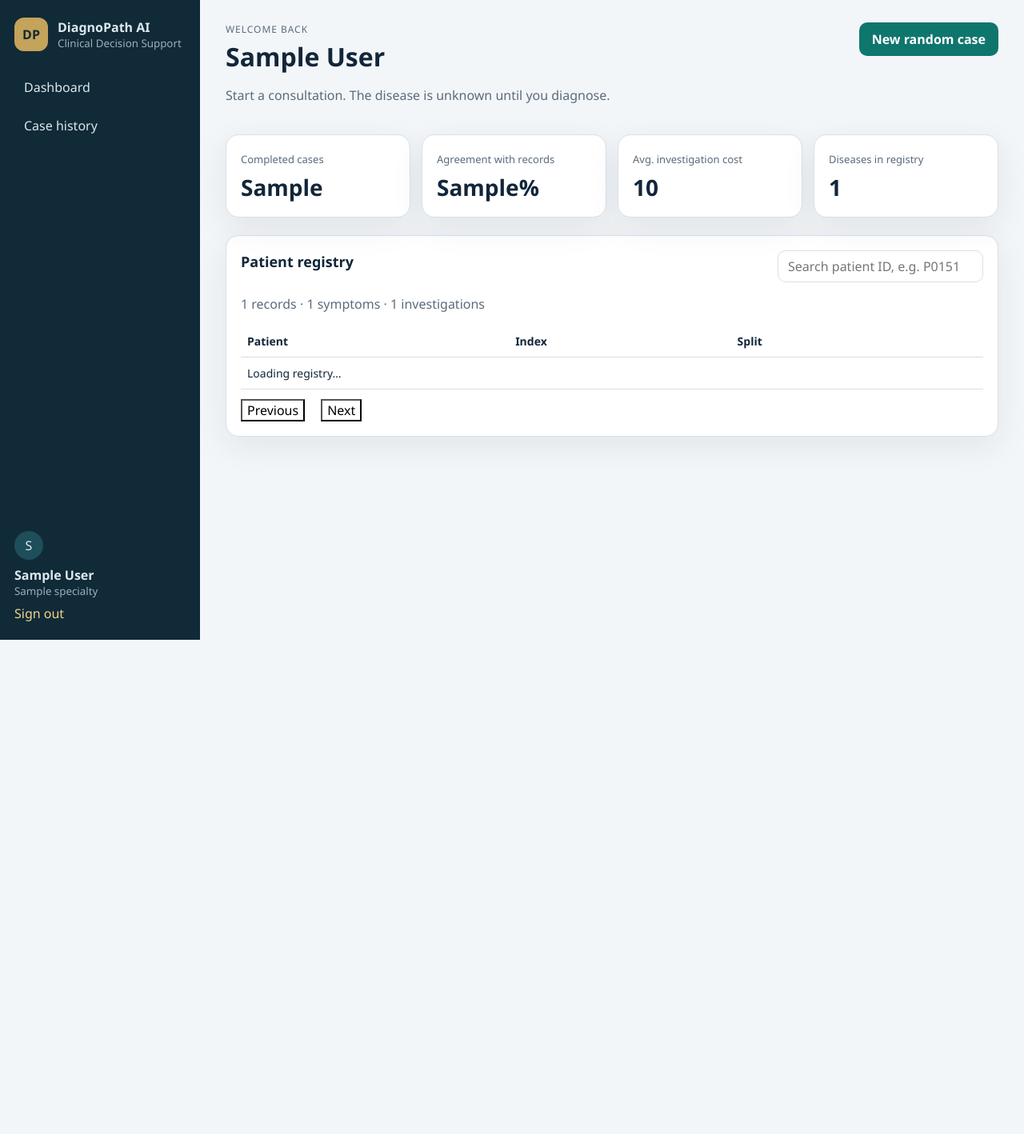
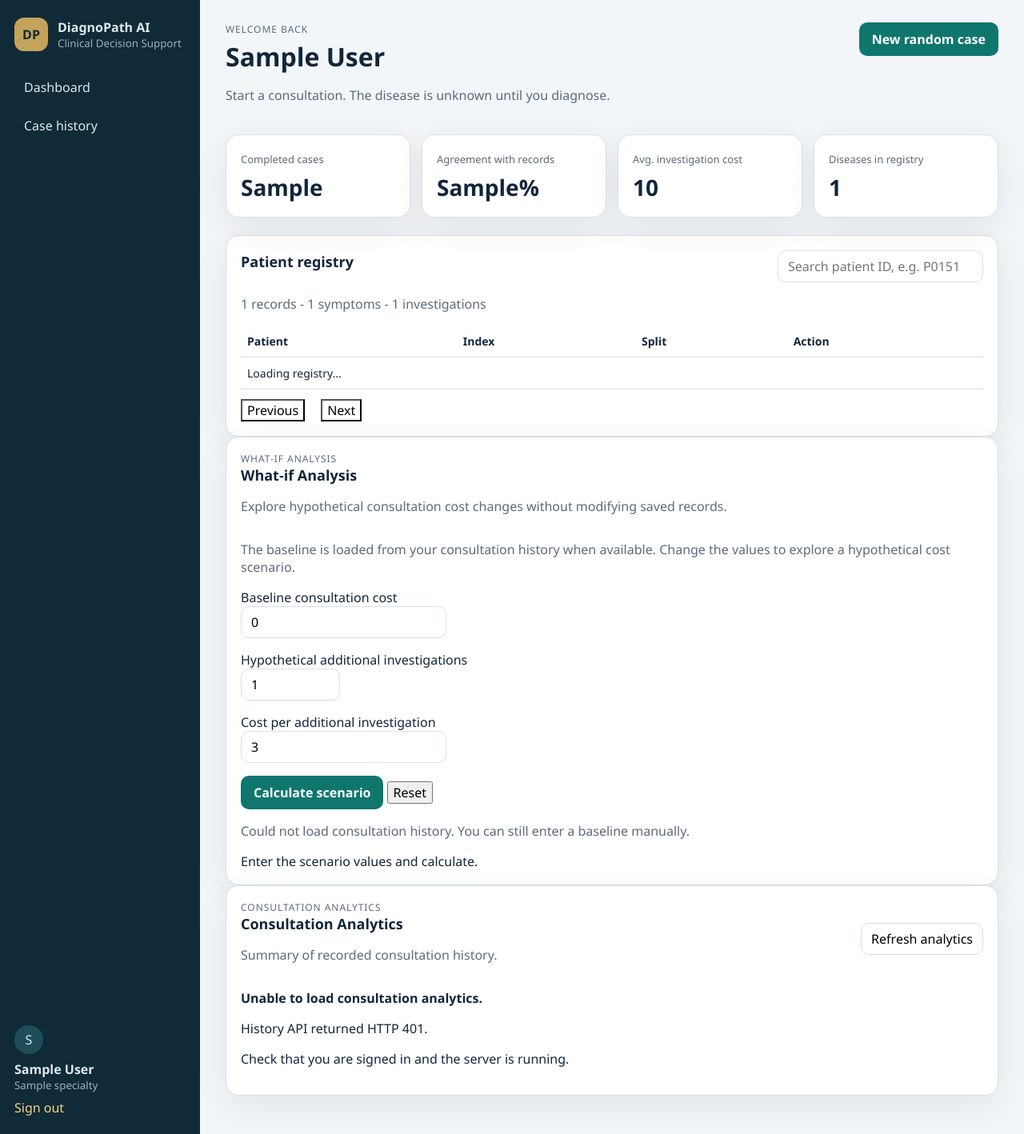
Before and after one commit to Varshakh8/DiagnoPath, a FastAPI app: template app/templates/dashboard.html in a window 1280 px wide. Shown: the whole page at 80% size. Before the commit the page ends 800 px from the top, so only its background shows below. Run offline with FastAPI, Linux system fonts and the light colour scheme; the template is opened without the code that fills it: most values are stand-ins (such as "Sample title", 1, 10 or a date in 2020).

Commit message:
Add consultation analytics and what-if dashboard

```diff
--- /dev/null
+++ b/app/static/js/analytics.js
@@ -0,0 +1,199 @@
+(() => {
+  "use strict";
+
+  const content = document.getElementById("analytics-content");
+  const refreshButton = document.getElementById("refresh-analytics");
+
+  if (!content) {
+    console.error("Analytics: #analytics-content was not found.");
+    return;
+  }
+
+  const escapeHTML = (value) =>
+    String(value ?? "").replace(/[&<>"']/g, (c) => ({
+      "&": "&amp;",
+      "<": "&lt;",
+      ">": "&gt;",
+      '"': "&quot;",
+      "'": "&#39;"
+    })[c]);
+
+  const number = (value) => {
+    const n = Number(value);
+    return Number.isFinite(n)
+      ? n.toLocaleString(undefined, { maximumFractionDigits: 2 })
+      : "0";
+  };
+
+  const percent = (value) => {
+    const n = Number(value);
+    return Number.isFinite(n) ? `${n.toFixed(1)}%` : "0.0%";
+  };
+
+  function renderError(message) {
+    content.innerHTML = `
+      <p role="alert"><strong>Unable to load consultation analytics.</strong></p>
+      <p>${escapeHTML(message)}</p>
+      <p>Check that you are signed in and the server is running.</p>
+    `;
+  }
+
+  function render(data) {
+    const cases = Array.isArray(data.cases) ? data.cases : [];
+    const stats = data.stats || {};
+
+    const completed = Number(stats.completed_cases ?? cases.length) || 0;
+    const correct = Number(stats.correct_cases ?? cases.filter(
+      c => c.correct === true || c.correct === 1 || c.correct === "1"
+    ).length) || 0;
+    const incorrect = Math.max(0, completed - correct);
+    const accuracy = Number(
+      stats.accuracy_pct ??
+      (completed ? (correct / completed) * 100 : 0)
+    ) || 0;
+
+    const avgCost = Number(stats.avg_cost) || 0;
+    const avgSteps = Number(stats.avg_steps) || 0;
+
+    const sumRecent = (key) => cases.reduce(
+      (total, c) => total + (Number(c[key]) || 0),
+      0
+    );
+
+    const recentCost = sumRecent("total_cost");
+    const recentSymptoms = sumRecent("symptoms_asked");
+    const recentTests = sumRecent("tests_ordered");
+
+    const correctWidth = completed
+      ? Math.min(100, Math.max(0, correct / completed * 100))
+      : 0;
+    const incorrectWidth = completed
+      ? Math.min(100, Math.max(0, incorrect / completed * 100))
+      : 0;
+
+    const recentCosts = cases.slice(0, 8);
+    const maxCost = Math.max(
+      1,
+      ...recentCosts.map(c => Number(c.total_cost) || 0)
+    );
+
+    const costChart = recentCosts.length
+      ? recentCosts.map((c, i) => {
+          const cost = Math.max(0, Number(c.total_cost) || 0);
+          const width = Math.min(100, cost / maxCost * 100);
+          const id = c.id ?? c.case_id ?? `Recent ${i + 1}`;
+
+          return `
+            <div style="margin:12px 0;">
+              <div style="display:flex;justify-content:space-between;gap:12px;font-size:14px;">
+                <span>${escapeHTML(`Case #${id}`)}</span>
+                <strong>${escapeHTML(number(cost))}</strong>
+              </div>
+              <div style="height:10px;background:var(--line,#e5e7eb);border-radius:8px;overflow:hidden;margin-top:5px;">
+                <div style="height:100%;width:${width}%;background:#287d8e;border-radius:8px;"></div>
+              </div>
+            </div>
+          `;
+        }).join("")
+      : "<p>No consultation history is available yet.</p>";
+
+    content.innerHTML = `
+      <div class="stat-grid">
+        <article>
+          <span>Completed cases (all history)</span>
+          <strong>${escapeHTML(number(completed))}</strong>
+        </article>
+        <article>
+          <span>Correct diagnoses (all history)</span>
+          <strong>${escapeHTML(number(correct))}</strong>
+        </article>
+        <article>
+          <span>Diagnosis accuracy</span>
+          <strong>${escapeHTML(percent(accuracy))}</strong>
+        </article>
+        <article>
+          <span>Average diagnostic cost</span>
+          <strong>${escapeHTML(number(avgCost))}</strong>
+        </article>
+        <article>
+          <span>Average steps per case</span>
+          <strong>${escapeHTML(number(avgSteps))}</strong>
+        </article>
+        <article>
+          <span>Cost total (latest 40 cases)</span>
+          <strong>${escapeHTML(number(recentCost))}</strong>
+        </article>
+        <article>
+          <span>Symptoms asked (latest 40)</span>
+          <strong>${escapeHTML(number(recentSymptoms))}</strong>
+        </article>
+        <article>
+          <span>Tests ordered (latest 40)</span>
+          <strong>${escapeHTML(number(recentTests))}</strong>
+        </article>
+      </div>
+
+      <section style="margin:20px 0;">
+        <h3>Diagnosis outcomes</h3>
+        <p>Correct: <strong>${escapeHTML(number(correct))}</strong>
+          &middot; Incorrect: <strong>${escapeHTML(number(incorrect))}</strong>
+        </p>
+        <div style="display:flex;height:22px;width:100%;border-radius:8px;overflow:hidden;background:var(--line,#e5e7eb);">
+          <div title="Correct diagnoses" style="width:${correctWidth}%;background:#25866d;"></div>
+          <div title="Incorrect diagnoses" style="width:${incorrectWidth}%;background:#c65b5b;"></div>
+        </div>
+        <p class="muted" style="font-size:13px;">
+          Green represents correct diagnoses; red represents incorrect diagnoses.
+          Accuracy uses all completed cases reported by the API.
+        </p>
+      </section>
+
+      <section style="margin:20px 0;">
+        <h3>Recent diagnostic costs</h3>
+        <p class="muted">Up to 8 most recent cases. Bar lengths are scaled against the highest cost shown.</p>
+        ${costChart}
+      </section>
+
+      <p class="muted" style="font-size:13px;">
+        Overall statistics use the API's full-history aggregates.
+        Cost, symptom, and test totals use the latest ${escapeHTML(number(cases.length))} returned records.
+      </p>
+    `;
+  }
+
+  async function loadAnalytics() {
+    content.innerHTML = "<p>Loading consultation analytics...</p>";
+    if (refreshButton) refreshButton.disabled = true;
+
+    try {
+      const response = await fetch("/api/history", {
+        headers: { Accept: "application/json" },
+        cache: "no-store",
+        credentials: "same-origin"
+      });
+
+      if (!response.ok) {
+        throw new Error(`History API returned HTTP ${response.status}.`);
+      }
+
+      const data = await response.json();
+
+      if (!data || typeof data !== "object") {
+        throw new Error("Unexpected response from the history API.");
+      }
+
+      render(data);
+    } catch (error) {
+      console.error("Analytics loading failed:", error);
+      renderError(error.message || "Unexpected error.");
+    } finally {
+      if (refreshButton) refreshButton.disabled = false;
+    }
+  }
+
+  if (refreshButton) {
+    refreshButton.addEventListener("click", loadAnalytics);
+  }
+
+  loadAnalytics();
+})();
--- /dev/null
+++ b/app/static/js/whatif.js
@@ -0,0 +1,183 @@
+(() => {
+  "use strict";
+
+  const container = document.getElementById("whatif-content");
+  if (!container) return;
+
+  container.innerHTML = `
+    <form id="whatif-form">
+      <p class="muted">
+        The baseline is loaded from your consultation history when available.
+        Change the values to explore a hypothetical cost scenario.
+      </p>
+
+      <p>
+        <label for="whatif-baseline">Baseline consultation cost</label><br>
+        <input id="whatif-baseline" type="number" min="0" step="0.01"
+          value="0" required>
+      </p>
+
+      <p>
+        <label for="whatif-count">Hypothetical additional investigations</label><br>
+        <input id="whatif-count" type="number" min="0" max="1000" step="1"
+          value="1" required>
+      </p>
+
+      <p>
+        <label for="whatif-unit-cost">Cost per additional investigation</label><br>
+        <input id="whatif-unit-cost" type="number" min="0" step="0.01"
+          value="3" required>
+      </p>
+
+      <button class="primary" type="submit">Calculate scenario</button>
+      <button id="whatif-reset" type="button">Reset</button>
+    </form>
+
+    <p id="whatif-source" class="muted" aria-live="polite">
+      Loading consultation history...
+    </p>
+
+    <div id="whatif-result" aria-live="polite">
+      Enter the scenario values and calculate.
+    </div>
+  `;
+
+  const form = document.getElementById("whatif-form");
+  const baseline = document.getElementById("whatif-baseline");
+  const count = document.getElementById("whatif-count");
+  const unitCost = document.getElementById("whatif-unit-cost");
+  const result = document.getElementById("whatif-result");
+  const source = document.getElementById("whatif-source");
+  const reset = document.getElementById("whatif-reset");
+
+  let loadedAverage = null;
+
+  const money = value => Number(value).toLocaleString(undefined, {
+    minimumFractionDigits: 2,
+    maximumFractionDigits: 2
+  });
+
+  async function loadBaseline() {
+    try {
+      const response = await fetch("/api/history", {
+        headers: { Accept: "application/json" },
+        credentials: "same-origin",
+        cache: "no-store"
+      });
+
+      if (!response.ok) {
+        throw new Error(`History API returned HTTP ${response.status}.`);
+      }
+
+      const data = await response.json();
+      const average = Number(data?.stats?.avg_cost);
+
+      if (data?.stats?.avg_cost !== undefined &&
+          data?.stats?.avg_cost !== null &&
+          Number.isFinite(average) && average >= 0) {
+        loadedAverage = average;
+        baseline.value = average.toFixed(2);
+        source.textContent =
+          "Baseline loaded from the average cost of your completed consultations.";
+      } else {
+        source.textContent =
+          "No valid historical average was returned. Enter a baseline cost manually.";
+      }
+    } catch (error) {
+      console.error("What-if history loading failed:", error);
+      source.textContent =
+        "Could not load consultation history. You can still enter a baseline manually.";
+    }
+  }
+
+  function calculate(event) {
+    if (event) event.preventDefault();
+
+    const base = Number(baseline.value);
+    const investigations = Number(count.value);
+    const perInvestigation = Number(unitCost.value);
+
+    if (
+      baseline.value.trim() === "" ||
+      count.value.trim() === "" ||
+      unitCost.value.trim() === "" ||
+      !Number.isFinite(base) ||
+      !Number.isInteger(investigations) ||
+      !Number.isFinite(perInvestigation) ||
+      base < 0 ||
+      investigations < 0 ||
+      investigations > 1000 ||
+      perInvestigation < 0
+    ) {
+      result.innerHTML =
+        "<p role='alert'>Enter valid non-negative costs and a whole number of investigations (0–1000).</p>";
+      return;
+    }
+
+    const additional = investigations * perInvestigation;
+    const projected = base + additional;
+    const difference = projected - base;
+    const maxValue = Math.max(base, projected, 1);
+    const baseWidth = Math.min(100, base / maxValue * 100);
+    const projectedWidth = Math.min(100, projected / maxValue * 100);
+
+    result.innerHTML = `
+      <h3>Scenario results</h3>
+
+      <div class="stat-grid">
+        <article>
+          <span>Baseline cost</span>
+          <strong>${money(base)}</strong>
+        </article>
+        <article>
+          <span>Additional cost</span>
+          <strong>${money(additional)}</strong>
+        </article>
+        <article>
+          <span>Projected total</span>
+          <strong>${money(projected)}</strong>
+        </article>
+        <article>
+          <span>Cost increase</span>
+          <strong>+${money(difference)}</strong>
+        </article>
+      </div>
+
+      <h3>Cost comparison</h3>
+      <div style="margin:12px 0;">
+        <div style="display:flex;justify-content:space-between;gap:12px;">
+          <span>Baseline</span><strong>${money(base)}</strong>
+        </div>
+        <div style="height:12px;background:var(--line,#e5e7eb);border-radius:8px;overflow:hidden;margin-top:5px;">
+          <div style="height:100%;width:${baseWidth}%;background:#287d8e;border-radius:8px;"></div>
+        </div>
+      </div>
+
+      <div style="margin:12px 0;">
+        <div style="display:flex;justify-content:space-between;gap:12px;">
+          <span>Hypothetical total</span><strong>${money(projected)}</strong>
+        </div>
+        <div style="height:12px;background:var(--line,#e5e7eb);border-radius:8px;overflow:hidden;margin-top:5px;">
+          <div style="height:100%;width:${projectedWidth}%;background:#25866d;border-radius:8px;"></div>
+        </div>
+      </div>
+
+      <p class="muted">
+        This is a cost-only illustration based on the values entered.
+        It does not recommend investigations or determine whether a test
+        can be omitted. No saved consultation records were changed.
+      </p>
+    `;
+  }
+
+  form.addEventListener("submit", calculate);
+
+  reset.addEventListener("click", () => {
+    baseline.value = loadedAverage === null ? "0" : loadedAverage.toFixed(2);
+    count.value = "1";
+    unitCost.value = "3";
+    result.textContent = "Enter the scenario values and calculate.";
+  });
+
+  loadBaseline();
+})();
--- a/app/templates/dashboard.html
+++ b/app/templates/dashboard.html
@@ -1,13 +1,20 @@
+
 {% extends "base.html" %}
-{% block title %}Dashboard · DiagnoPath AI{% endblock %}
+
+{% block title %}Dashboard - DiagnoPath AI{% endblock %}
+
 {% block content %}
 <header class="page-head">
   <div>
     <p class="eyebrow">Welcome back</p>
     <h1>{{ doctor.full_name }}</h1>
-    <p class="muted">Start a consultation. The disease is unknown until you diagnose.</p>
+    <p class="muted">
+      Start a consultation. The disease is unknown until you diagnose.
+    </p>
   </div>
-  <button id="random-case" class="primary">New random case</button>
+  <button id="random-case" class="primary" type="button">
+    New random case
+  </button>
 </header>
 
 <section class="stat-grid">
@@ -32,24 +39,81 @@
 <section class="panel">
   <div class="panel-head">
     <h2>Patient registry</h2>
-    <input id="patient-q" placeholder="Search patient ID, e.g. P0151" />
+    <input
+      id="patient-q"
+      type="search"
+      placeholder="Search patient ID, e.g. P0151"
+    />
   </div>
-  <p class="muted">{{ catalog.n_patients }} records · {{ catalog.n_symptoms }} symptoms · {{ catalog.n_investigations }} investigations</p>
+
+  <p class="muted">
+    {{ catalog.n_patients }} records -
+    {{ catalog.n_symptoms }} symptoms -
+    {{ catalog.n_investigations }} investigations
+  </p>
+
   <table>
     <thead>
-      <tr><th>Patient</th><th>Index</th><th>Split</th><th></th></tr>
+      <tr>
+        <th>Patient</th>
+        <th>Index</th>
+        <th>Split</th>
+        <th>Action</th>
+      </tr>
     </thead>
     <tbody id="patient-rows">
-      <tr><td colspan="4">Loading registry…</td></tr>
+      <tr>
+        <td colspan="4">Loading registry...</td>
+      </tr>
     </tbody>
   </table>
+
   <div class="pager">
     <button id="prev-page" type="button">Previous</button>
     <span id="page-label"></span>
     <button id="next-page" type="button">Next</button>
   </div>
 </section>
+
+<section class="panel" id="what-if-analysis">
+  <div class="panel-head">
+    <div>
+      <p class="eyebrow">What-if Analysis</p>
+      <h2>What-if Analysis</h2>
+      <p class="muted">
+        Explore hypothetical consultation cost changes without modifying saved records.
+      </p>
+    </div>
+  </div>
+
+  <div id="whatif-content" aria-live="polite">
+    Loading What-if calculator...
+  </div>
+</section>
+
+<section class="panel" id="consultation-analytics">
+  <div class="panel-head">
+    <div>
+      <p class="eyebrow">Consultation Analytics</p>
+      <h2>Consultation Analytics</h2>
+      <p class="muted">
+        Summary of recorded consultation history.
+      </p>
+    </div>
+
+    <button id="refresh-analytics" class="ghost" type="button">
+      Refresh analytics
+    </button>
+  </div>
+
+  <div id="analytics-content" aria-live="polite">
+    Loading consultation analytics...
+  </div>
+</section>
 {% endblock %}
+
 {% block scripts %}
 <script src="/static/js/dashboard.js"></script>
+<script src="/static/js/analytics.js"></script>
+<script src="/static/js/whatif.js"></script>
 {% endblock %}
```
